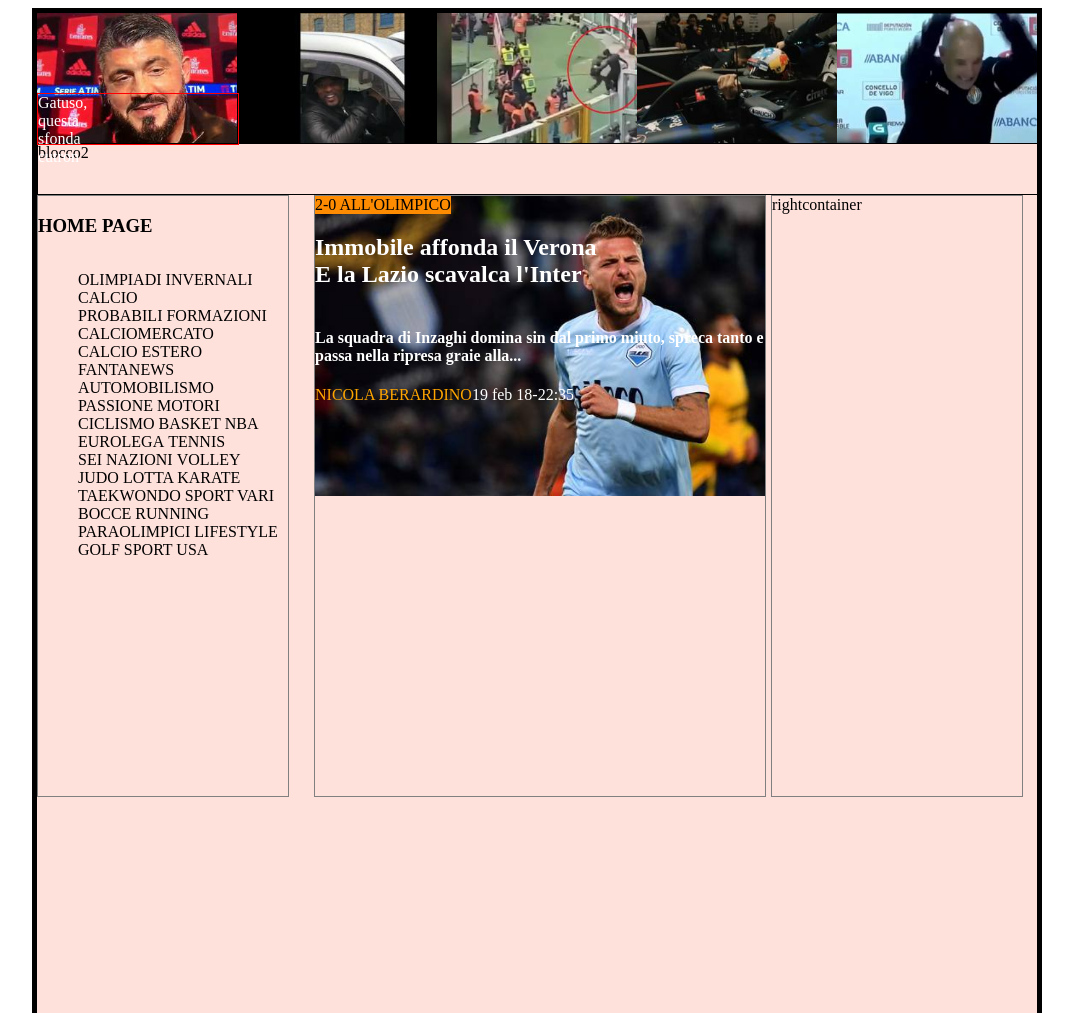
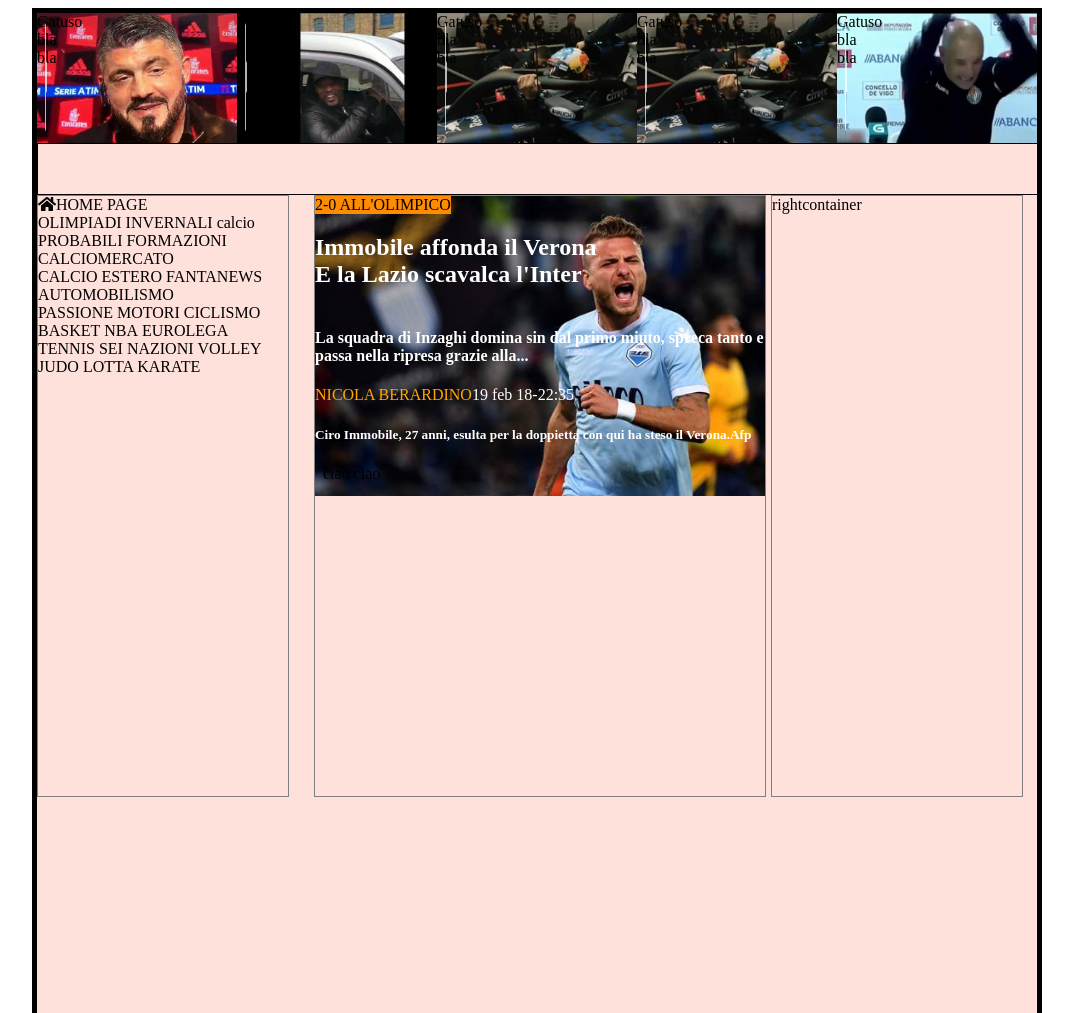
Before and after one commit to ervinbani/gazzetta, a plain HTML site: page index.html in a window 1280 px wide. Shown: the top 1013 px of the page, without its empty margins (103-1176 px from the left). Drawn offline with Linux system fonts and the light colour scheme.

Commit message:
modifiche

```diff
--- a/index.html
+++ b/index.html
@@ -3,61 +3,93 @@
   <head>
     <meta charset="utf-8">
     <link rel="stylesheet" href="style.css">
+    <script defer src="https://use.fontawesome.com/releases/v5.0.6/js/all.js"></script>
     <title>Gazzetta dello Sport</title>
   </head>
   <body>
     <div class="wraper">
       <header>
         <div class="headercointainer">
-          <div class="video-preview1"><div class="play-button1"><div id="textplay1">Gatuso, questa sfonda cutron</div><div id=imgplay1></div></div></div>
-          <div class="video-preview2"></div>
-          <div class="video-preview3"></div>
-          <div class="video-preview4"></div>
-          <div class="video-preview5"></div>
+          <div class="video-preview1">
+            <div class="bar">
+              <div class="videotext">Gatuso bla bla</div>
+              <div class="videoplay"><img class="videopreview" src="img/play-button.png"></div>
+
+            </div>
+          </div>
+          <div class="video-preview2">
+            <div class="bar">
+              <div class="videotext">Gatuso bla bla</div>
+              <div class="videoplay"><img class="videopreview" src="img/play-button.png"></div>
+
+            </div>
+          </div>
+          <div class="video-preview4">
+            <div class="bar">
+              <div class="videotext">Gatuso bla bla</div>
+              <div class="videoplay"><img class="videopreview" src="img/play-button.png"></div>
+
+            </div>
+          </div>
+          <div class="video-preview4">
+            <div class="bar">
+              <div class="videotext">Gatuso bla bla</div>
+              <div class="videoplay"><img class="videopreview" src="img/play-button.png"></div>
+
+            </div>
+          </div>
+          <div class="video-preview5">
+            <div class="bar">
+              <div class="videotext">Gatuso bla bla</div>
+              <div class="videoplay"><img class="videopreview" src="img/play-button.png"></div>
+
+            </div>
+          </div>
       </div>
       <div class="clear"></div>
       </header>
-     <div class="blocco2">blocco2</div>
+     <div class="blocco2"></div>
 
 
      <div class="blocco3">
 
       <nav class="menu">
-        <h3>HOME PAGE</h3>
-        <ul style="list-style-type:none" margin-left="3px">
-          <li>OLIMPIADI INVERNALI</li>
-          <li>CALCIO</li>
-          <li>PROBABILI FORMAZIONI</li>
-          <li>CALCIOMERCATO</li>
-          <li>CALCIO ESTERO</li>
-          <li>FANTANEWS</li>
-          <li>AUTOMOBILISMO</li>
-          <li>PASSIONE MOTORI</li>
-          <li>CICLISMO</li>
-          <li>BASKET</li>
-          <li>NBA</li>
-          <li>EUROLEGA</li>
-          <li>TENNIS</li>
-          <li>SEI NAZIONI</li>
-          <li>VOLLEY</li>
-          <li>JUDO LOTTA KARATE</li>
-          <li>TAEKWONDO</li>
-          <li>SPORT VARI</li>
-          <li>BOCCE</li>
-          <li>RUNNING</li>
-          <li>PARAOLIMPICI</li>
-          <li>LIFESTYLE</li>
-          <li>GOLF</li>
-          <li>SPORT USA</li>
+        <div class="item-home" ><i class="fas fa-home" style="padding-bottom:0"></i>HOME PAGE</div>
+
+          <div>OLIMPIADI INVERNALI</div>
+          <div>calcio</div>
+          <div>PROBABILI FORMAZIONI</div>
+          <div>CALCIOMERCATO</div>
+          <div>CALCIO ESTERO</div>
+          <div>FANTANEWS</div>
+          <div>AUTOMOBILISMO</div>
+          <div>PASSIONE MOTORI</div>
+          <div>CICLISMO</div>
+          <div>BASKET</div>
+          <div>NBA</div>
+          <div>EUROLEGA</div>
+          <div>TENNIS</div>
+          <div>SEI NAZIONI</div>
+          <div>VOLLEY</div>
+          <div>JUDO LOTTA KARATE</div>
+
+
       </nav>
       <div class="centralcontainer">
         <div class="main">
           <div class="testomain">
             <span id="risultato">2-0 ALL'OLIMPICO</span>
             <br><h2 class="colorwhite">Immobile affonda il Verona<br>E la Lazio scavalca l'Inter</h2>
-      <h4 class="colorwhite">La squadra di Inzaghi domina sin dal primo miuto, spreca tanto e passa nella ripresa graie alla... </h4>
+      <h4 class="colorwhite">La squadra di Inzaghi domina sin dal primo miuto, spreca tanto e passa nella ripresa grazie alla... </h4>
       <span class="colororange">NICOLA BERARDINO</span><span class="colorwhite">   19 feb 18-22:35</span>
+      <h5 class="colorwhite">Ciro Immobile, 27 anni, esulta per la doppietta con qui ha steso il Verona.Afp</h5>
           </div>
+          <div class="bottom1"></div>
+          <div class="bottom2"></div>
+          ciao ciao
+
+
+
           </div>
       </div>
 
```
